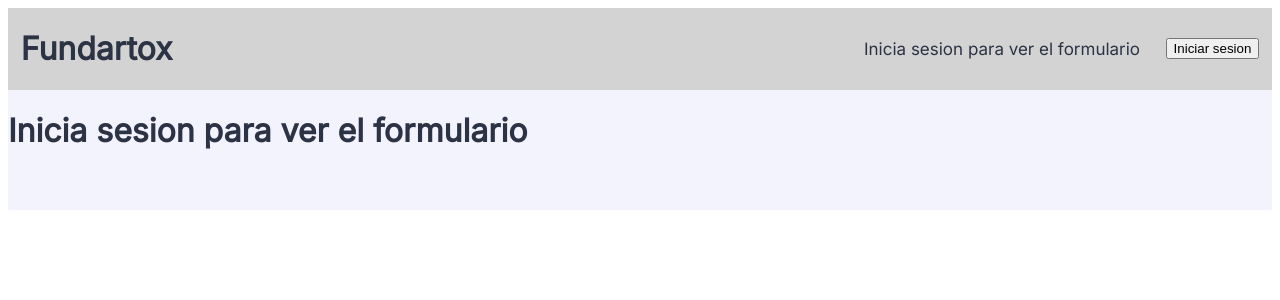
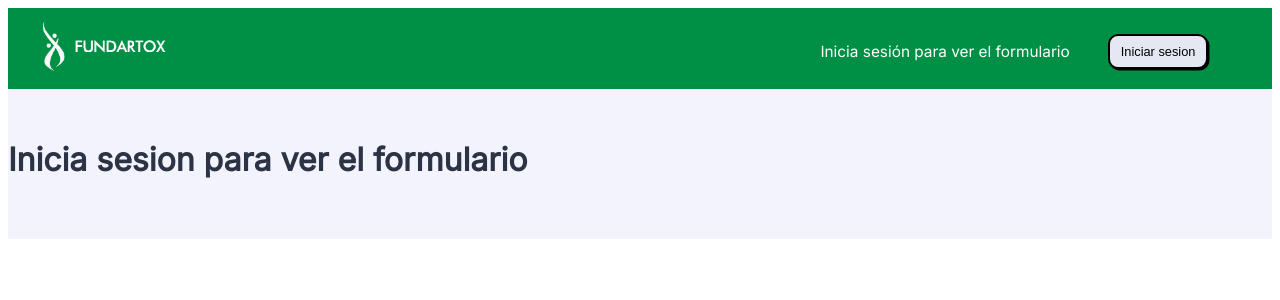
Before and after one commit to markmysler/Fundartox-Next, a Next.js app: page / in a window 1280 px wide. Shown: the top 300 px of the page. Built offline with nearby package versions, Linux system fonts and the light colour scheme; no server answers.

Commit message:
header + otro.checked

```diff
--- a/src/components/Header/Header.jsx
+++ b/src/components/Header/Header.jsx
@@ -1,7 +1,8 @@
 import { auth } from "@/firebase/clientApp";
 import { GoogleAuthProvider, signInWithRedirect } from "firebase/auth";
 import { signOut } from "firebase/auth";
-import styles from "./Header.module.css";
+import style from "./Header.module.css";
+import logo from "@/images/isoFundartox.png";
 
 export default function Header({ user }) {
 	const googleSignIn = () => {
@@ -12,18 +13,30 @@ export default function Header({ user }) {
 		signOut(auth);
 	};
 	return (
-		<header className={styles.header}>
-			<h1 className={styles.headerTitle}>Fundartox</h1>
-			<div className={styles.login}>
+		<header className={style.header}>
+			<div className={style.divIsologo}>
+				<img src={logo.src} alt="isologo" />
+			</div>
+			<div className={style.login}>
 				{!user ? (
 					<>
-						<p>Inicia sesion para ver el formulario</p>
-						<button onClick={googleSignIn}>Iniciar sesion</button>
+						<p>Inicia sesión para ver el formulario</p>
+						<button
+							className={style.btnHeader}
+							onClick={googleSignIn}
+						>
+							Iniciar sesion
+						</button>
 					</>
 				) : (
 					<>
-						<p>Has iniciado sesion como {user.displayName}</p>
-						<button onClick={handleLogout}>Cerrar Sesion</button>
+						<p>Has iniciado sesión como {user.displayName}</p>
+						<button
+							className={style.btnHeader}
+							onClick={handleLogout}
+						>
+							Cerrar Sesion
+						</button>
 					</>
 				)}
 			</div>
--- a/src/components/Header/Header.module.css
+++ b/src/components/Header/Header.module.css
@@ -1,18 +1,44 @@
 .header {
 	display: flex;
 	justify-content: space-between;
-	background-color: lightgrey;
+	background-color: #009045;
 	width: 100%;
+	padding-top: 0.5vw;
+	margin-bottom: 4vw;
 }
+
+.divIsologo {
+	display: flex;
+	justify-content: center;
+	align-items: center;
+	margin-left: 2%;
+}
+.divIsologo img {
+	width: 11vw;
+
+	border-radius: 20px;
+}
+
 .login {
 	display: flex;
-	justify-content: space-between;
+	flex-direction: row;
 	align-items: center;
-	gap: 2vw;
-	font-size: 17px;
-	margin: 0 1%;
+	margin-right: 5vw;
 }
 
-.headerTitle {
-	margin-left: 1%;
+.login p {
+	font-size: 1.2vw;
+	margin-right: 3vw;
+	color: white;
 }
+
+.btnHeader {
+	background-color: #e5e7f2;
+	border: 2px solid black;
+	border-radius: 10px;
+	width: 7.8vw;
+	height: 2.8vw;
+	box-shadow: 1.5px 1.5px black;
+	color: black;
+	font-size: 1vw;
+}
```
Also changed, not shown: src/components/FormularioComponent/FormularioComponent.jsx (+7 -3 lines), src/components/FormularioComponent/OtroComponent.jsx (added, +18 -0 lines), src/components/FormularioComponent/sections/section-ingreso-paciente.jsx (+32 -12 lines), src/images/isoFundartox.png (added), 1 other file (tests, documents, lock files or other folders).
